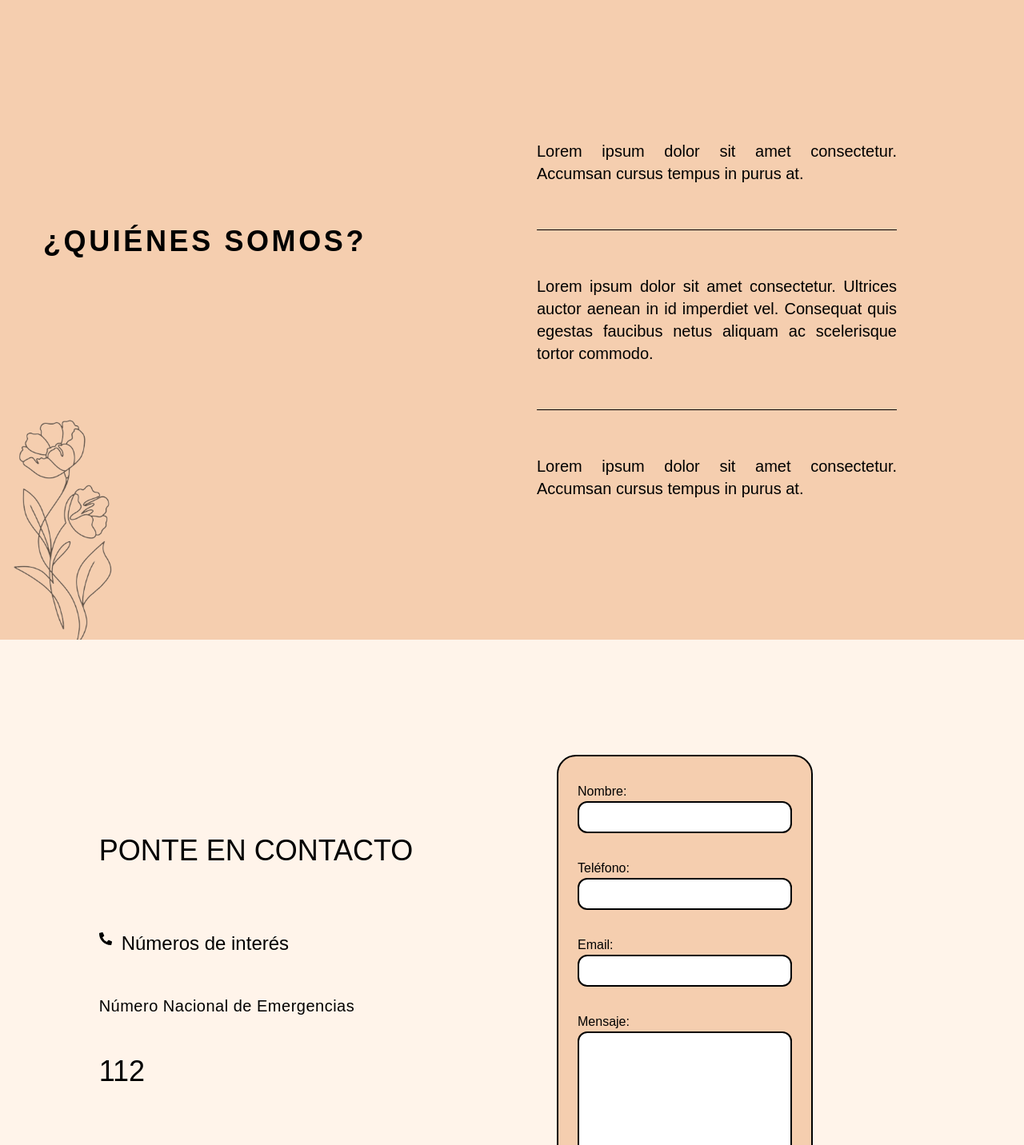
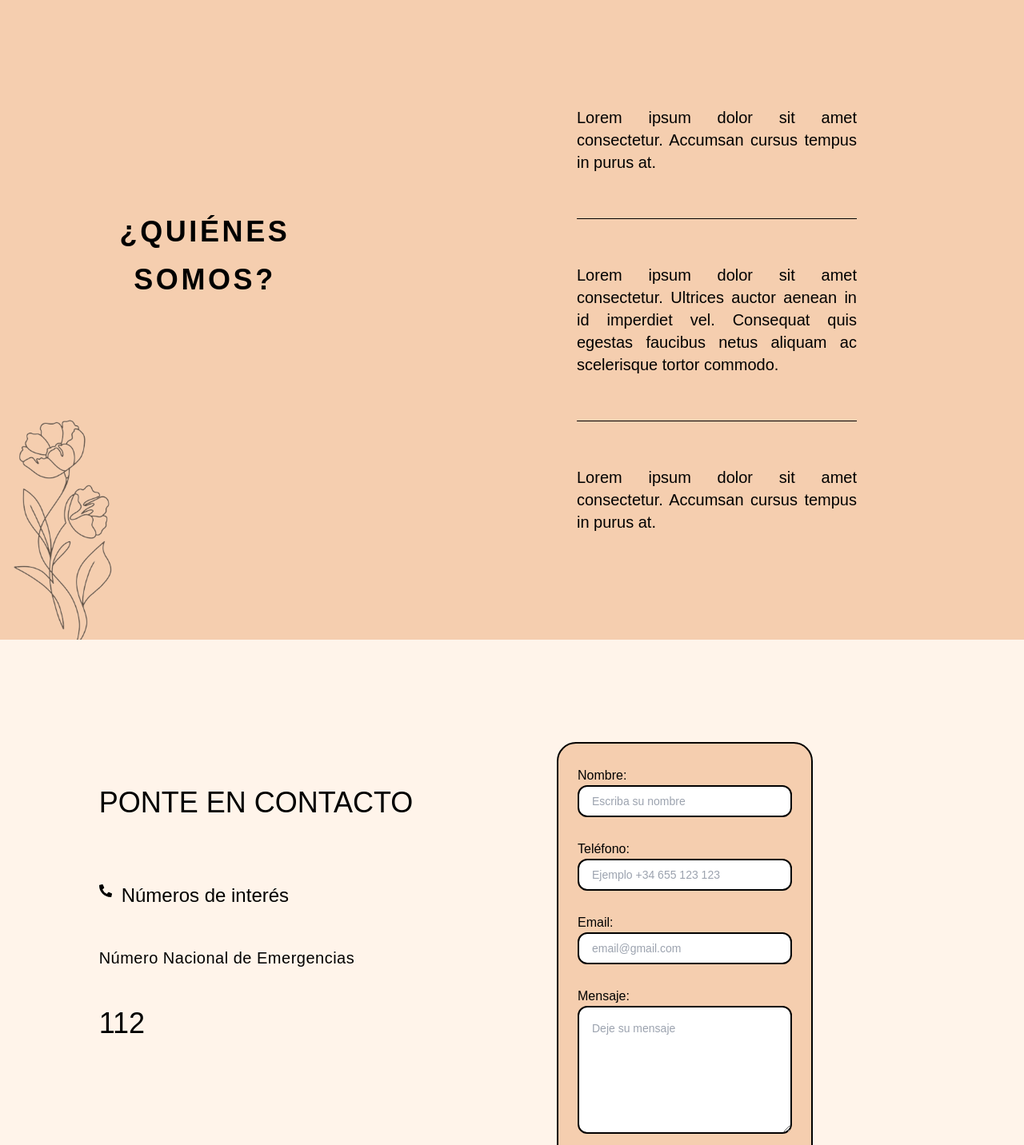
Before and after one commit to RaquelBayas/heyMama_project, a React (Vite) app in the folder frontend/: page / in a window 1280 px wide. Shown: the part 800-2232 px from the top of the page at 80% size. Built offline with nearby package versions, Linux system fonts and the light colour scheme; a web font is replaced by a local one.

Commit message:
contact frontend

```diff
--- a/frontend/src/App.tsx
+++ b/frontend/src/App.tsx
@@ -1,7 +1,7 @@
 import { Routes, Route } from 'react-router-dom';
 
 
-import Landpage from './components/Landpage';
+
 import About from './components/About';
 import Contact from './components/Contact';
 import Login from './components/Login';
--- a/frontend/src/components/About.tsx
+++ b/frontend/src/components/About.tsx
@@ -7,21 +7,22 @@ function About() {
         >
             <div className='flex flex-col w-2/5'>
                 <h1
-                    className='mt-auto font-semibold tracking-widest text-center uppercase leading-loose
+                    className='flex flex-col gap-5 mt-auto font-semibold tracking-widest text-center uppercase leading-loose
 
                     sm:text-xl
                     md:text-2xl
                     lg:text-3xl
                     xl:text-4xl'
                 >
-                    ¿Quiénes somos?
+                    <span>¿Quiénes </span>
+                    <span>somos?</span>
                 </h1>
                 <img
                     src="./src/assets/flower.svg" alt="flower"
                     className='mt-0 h-350 mr-auto
 
-                    sm:h-250 s:mt-32
-                    md:h-350 md:mt-26
+                    sm:h-250 sm:mt-20
+                    md:h-350 md:mt-20
                     lg:h-350 lg:mt-26
                     xl:mt-30
                     2xl:mt-30
@@ -32,7 +33,7 @@ function About() {
                     className='flex flex-col ml-auto my-auto h-auto gap-4 font-light text-justify
 
                     sm:w-96 sm:mr-10 sm:text-sm
-                    md:w-450 md:mr-12 md:text-md
+                    md:w-350 md:mr-12 md:text-md
                     lg:w-650 lg:mr-auto lg:text-xl
                     xl:w-650 xl:mr-auto xl:text-xl
                     '
--- a/frontend/src/components/Contact.tsx
+++ b/frontend/src/components/Contact.tsx
@@ -1,11 +1,26 @@
+import { useState } from "react";
 import { FaPhoneAlt } from "react-icons/fa";
 
 function Contact() {
+    const [name, setName] = useState('');
+    const [phone, setPhone] = useState('');
+    const [email, setEmail] = useState('');
+    const [message, setMessage] = useState('');
+
+    const handleSubmit = (e: React.FormEvent<HTMLFormElement>) => {
+        e.preventDefault();
+
+        console.log('Data', name, email, phone, message);
+
+    };
+
     return (
         <section id='contact' className="w-full h-screen bg-background font-anybody">
             <div className="grid grid-cols-2">
 
-                <div className="flex flex-col gap-12 mx-auto my-auto pt-36 s:pt-20">
+                <div className="flex flex-col gap-12 mx-auto my-auto pt-36
+
+                sm:pt-0">
 
                     <h1 className="pb-8 text-4xl uppercase
 
@@ -28,47 +43,64 @@ function Contact() {
 
 
                 <form
-                   className="mx-6 h-fit border-2 border-black border-solid bg-primary rounded-3xl overflow-hidden
+                    onSubmit={handleSubmit}
+                   className="mx-6 mb-auto leading-4 h-fit border-2 border-black border-solid bg-primary rounded-3xl overflow-hidden
 
-                   sm:mt-36 sm:mb-20
-                   md:mt-36
-                   lg:mb-auto lg:w-1/2 lg:ml-14 "
+
+                   md:mt-24
+                   lg:mt-32 lg:w-1/2 lg:ml-14 "
                 >
                     <div className="flex flex-col mx-6 mt-8 mb-4">
                         <label>Nombre:</label>
                         <input
-                            className='h-10 border-2 border-black border-solid rounded-xl'
-                            type="text"
-                            name="nombre"
+                            type='text'
+                            value={name}
+                            onChange={(e) => setName(e.target.value)}
+                            placeholder="Escriba su nombre"
+
+                            className='mt-1 p-4 h-10 border-2 border-black border-solid rounded-xl text-sm'
                         />
                     </div>
                     <div className="flex flex-col mx-6 mt-8 mb-4">
                         <label>Teléfono:</label>
                         <input
-                            className='h-10 border-2 border-black border-solid rounded-xl'
                             type="number"
-                            name="telefono"
+                            value={phone}
+                            onChange={(e) => setPhone(e.target.value)}
+                            placeholder="Ejemplo +34 655 123 123"
+
+                            className='mt-1 h-10 border-2 border-black border-solid rounded-xl p-4 text-sm'
+
                         />
                     </div>
                     <div className="flex flex-col mx-6 mt-8 mb-4">
                         <label>Email:</label>
                         <input
-                            className='h-10 border-2 border-black border-solid rounded-xl'
                             type="text"
-                            name="email"
+                            value={email}
+                            onChange={(e) => setEmail(e.target.value)}
+                            placeholder="email@gmail.com"
+
+                            className='mt-1 h-10 border-2 border-black border-solid rounded-xl p-4 text-sm'
+
                         />
                     </div>
                     <div className="flex flex-col mx-6 mt-8 mb-4">
                         <label>Mensaje:</label>
                         <textarea
-                            className='border-2 border-black border-solid h-52 rounded-xl lg:h-40'
+                            value={message}
+                            onChange={(e) => setMessage(e.target.value)}
+                            placeholder="Deje su mensaje"
+
+                            className='mt-1 border-2 border-black border-solid h-52 rounded-xl lg:h-40 p-4 text-sm'
                             rows={5}
                         />
                     </div>
                     <div className="flex justify-center my-3">
                         <button
+                            type="submit"
+
                             className="p-2 font-bold tracking-wider transition-all duration-300 ease-in-out border-2 border-black border-solid shadow-md cursor-pointer bg-background rounded-2xl hover:bg-lime-400 hover:scale-110"
-                            type="submit"
                         >Enviar</button>
                     </div>
 
--- a/frontend/src/components/MainPage.tsx
+++ b/frontend/src/components/MainPage.tsx
@@ -6,7 +6,7 @@ import Navbar from "./Navbar";
 
 function MainPage() {
     return (
-        <div className="overflow-x-hidden">
+        <div className="overflow-x-hidden overflow-y-hidden">
             <Navbar />
             <Landpage />
             <About />
```
